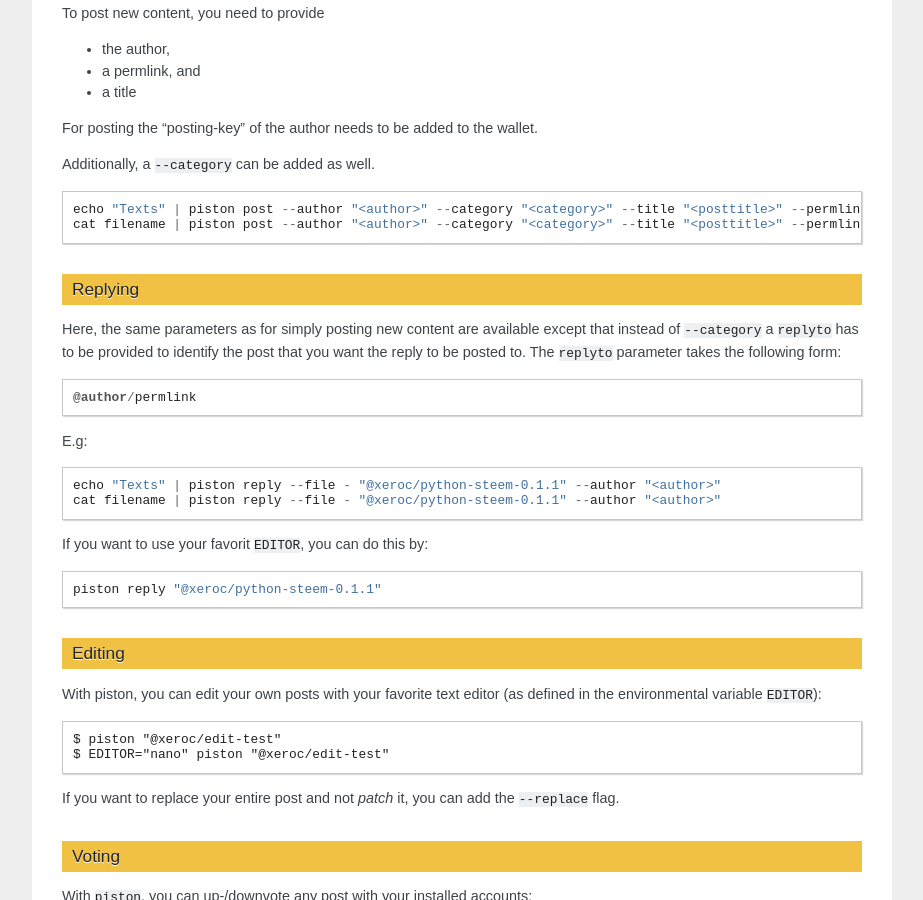
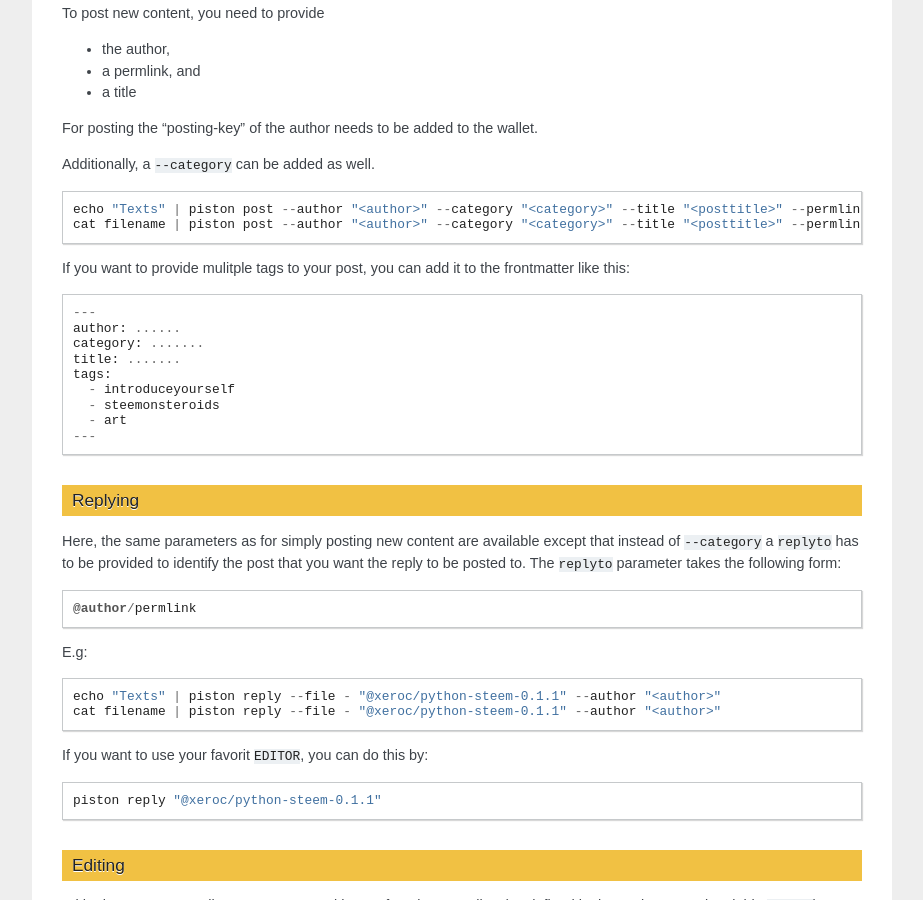
Before and after one commit to xeroc/piston-cli, a Sphinx documentation site: the page built from docs/app.rst, in a window 1280 px wide and 900 px high, scrolled down 2503 px. Shown: the whole window, without its empty margins (198-1121 px from the left). Built offline with Sphinx 7.4.7, drawn with Linux system fonts in a browser that asks for light colours.

Commit message:
[piston] allow to provide tags or any arbitray data in the frontmatter header

```diff
--- a/docs/app.rst
+++ b/docs/app.rst
@@ -171,6 +171,21 @@ Additionally, a ``--category`` can be added as well.
     echo "Texts" | piston post --author "<author>" --category "<category>" --title "<posttitle>" --permlink "<permlink>"
     cat filename | piston post --author "<author>" --category "<category>" --title "<posttitle>" --permlink "<permlink>"
 
+If you want to provide mulitple tags to your post, you can add it to the
+frontmatter like this:
+
+::
+
+   ---
+   author: ......
+   category: .......
+   title: .......
+   tags:
+     - introduceyourself
+     - steemonsteroids
+     - art
+   ---
+
 Replying
 ~~~~~~~~
 
```
Also changed, not shown: 2 other files.
